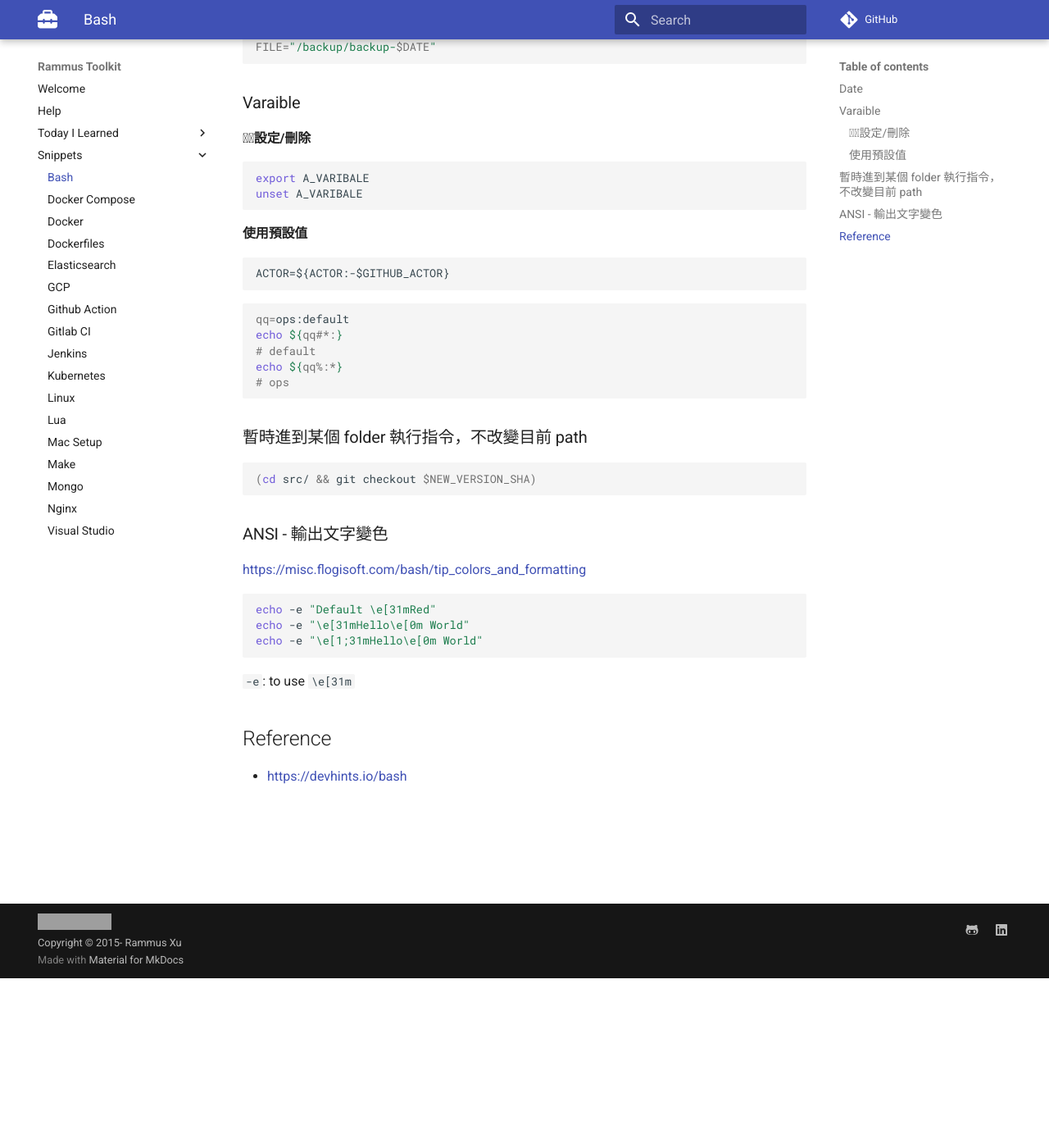
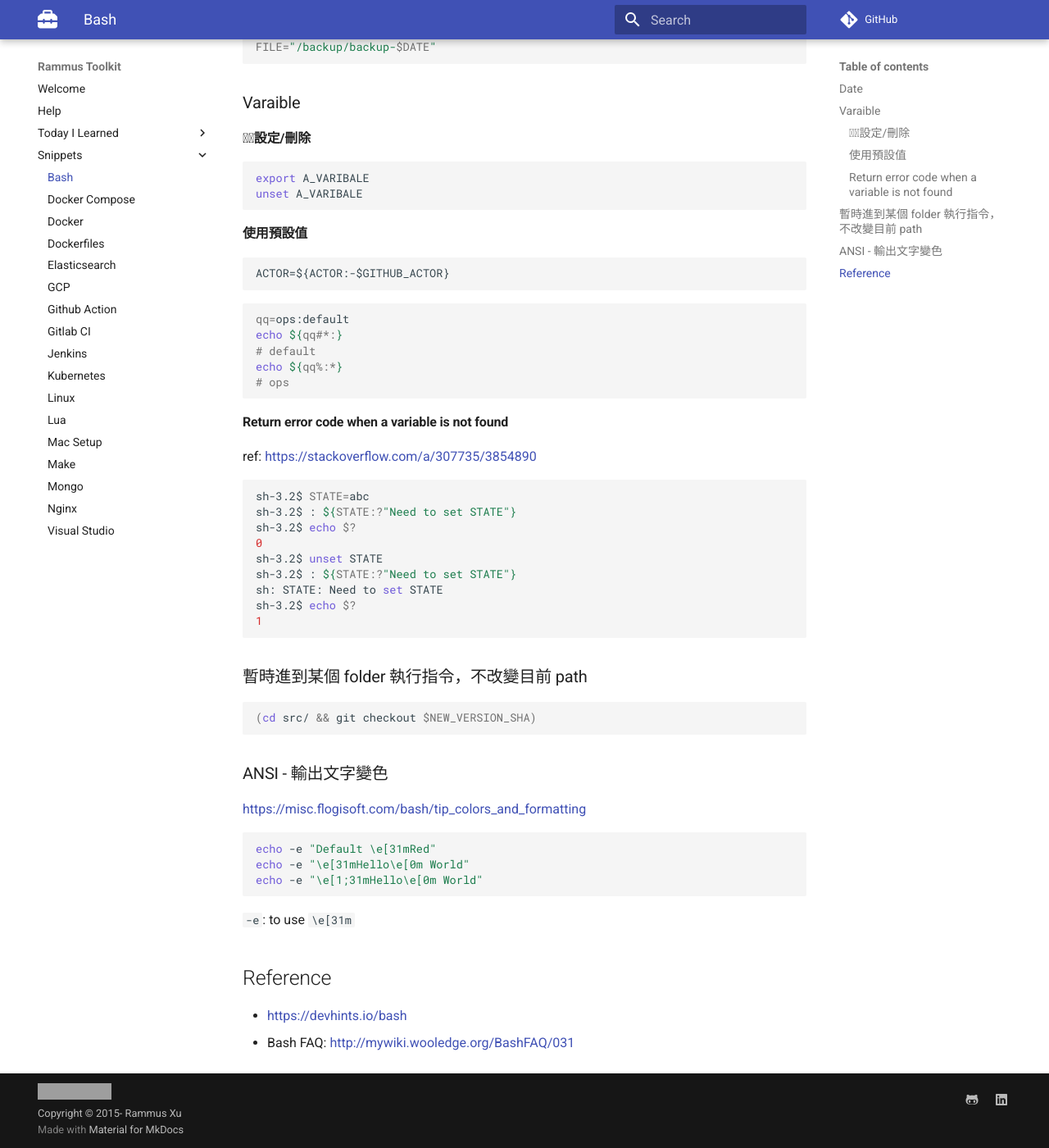
Before and after one commit to RammusXu/toolkit, an MkDocs documentation site: the page built from docs/snippets/bash.md, in a window 1280 px wide and 1400 px high, scrolled down 207 px. Shown: the whole window at 82% size. Built offline with MkDocs 1.6.1 and Material for MkDocs 9.7.7, drawn with Linux system fonts in a browser that asks for light colours; comment, search, counter and statistics services are not loaded; grey boxes are pictures that could not be loaded.

Commit message:
Return error code when a variable is not found

````diff
--- a/docs/snippets/bash.md
+++ b/docs/snippets/bash.md
@@ -26,6 +26,20 @@ echo ${qq%:*}
 # ops
 ```
 
+#### Return error code when a variable is not found
+ref: https://stackoverflow.com/a/307735/3854890
+```bash
+sh-3.2$ STATE=abc
+sh-3.2$ : ${STATE:?"Need to set STATE"}
+sh-3.2$ echo $?
+0
+sh-3.2$ unset STATE
+sh-3.2$ : ${STATE:?"Need to set STATE"}
+sh: STATE: Need to set STATE
+sh-3.2$ echo $?
+1
+```
+
 ### 暫時進到某個 folder 執行指令，不改變目前 path
 ```bash
 (cd src/ && git checkout $NEW_VERSION_SHA)
@@ -43,3 +57,4 @@ echo -e "\e[1;31mHello\e[0m World"
 
 ## Reference
 - https://devhints.io/bash
+- Bash FAQ: http://mywiki.wooledge.org/BashFAQ/031
````
